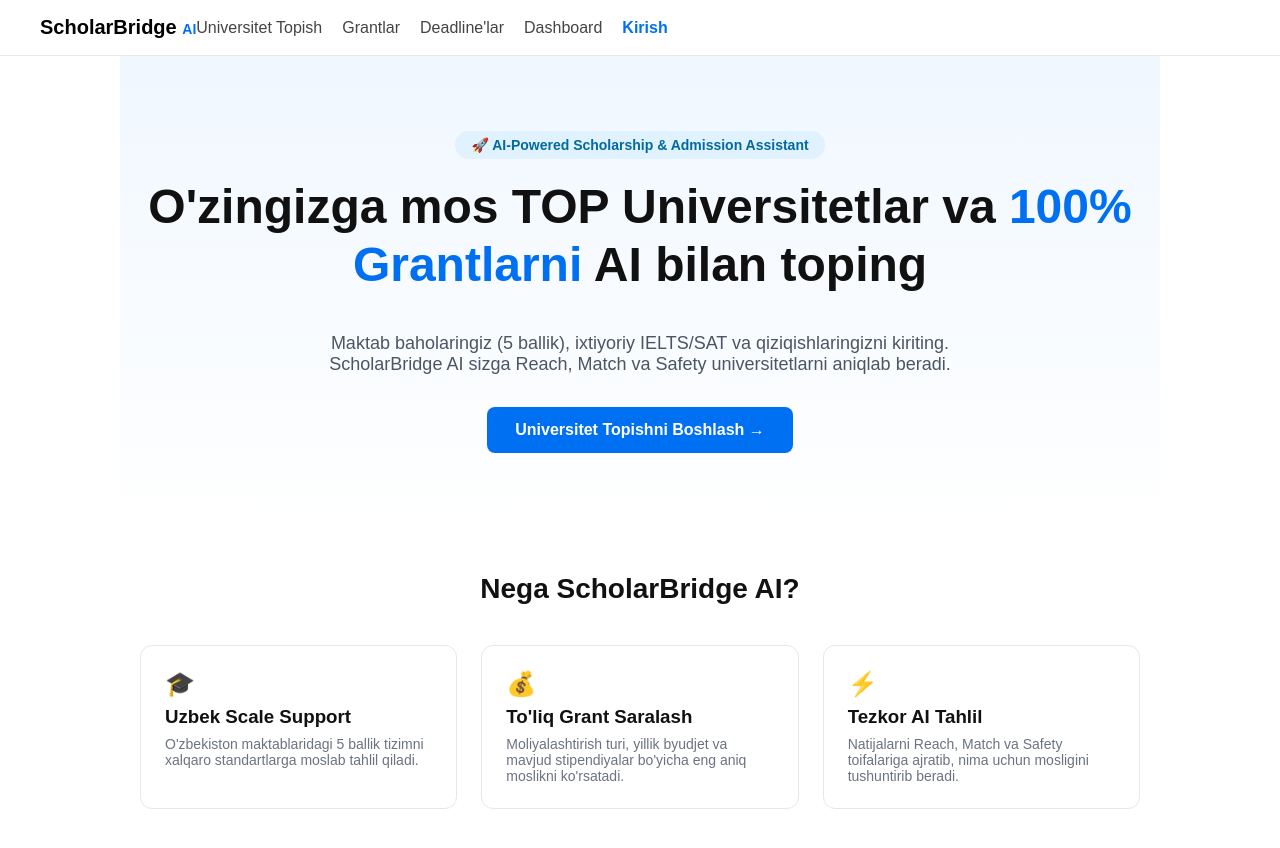
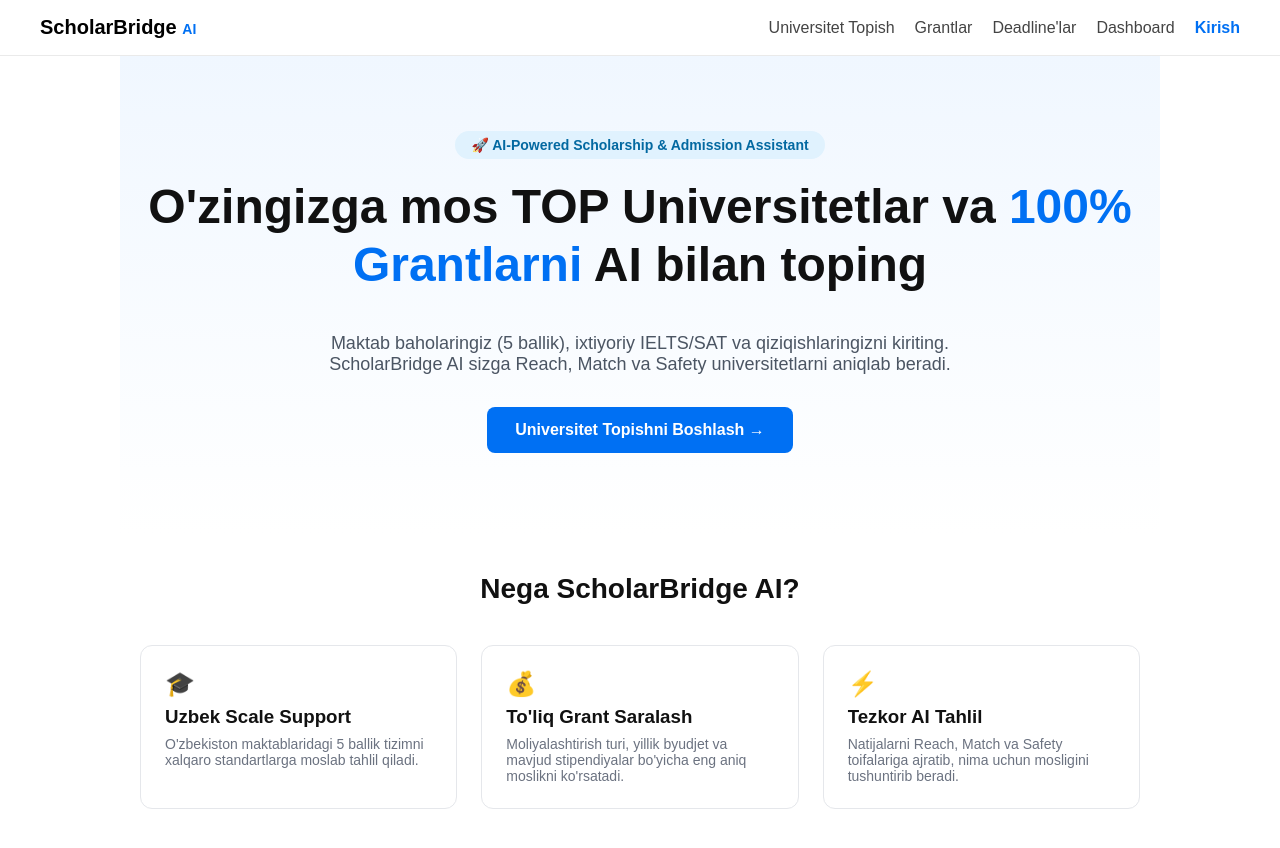
Before and after one commit to jamijomi344as-jpg/ScholarBridge, a Next.js app: page / in a window 1280 px wide. Built offline with nearby package versions, Linux system fonts and the light colour scheme.

Commit message:
Update Navbar.tsx

```diff
--- a/components/Navbar.tsx
+++ b/components/Navbar.tsx
@@ -4,7 +4,7 @@
   return (
     <nav style={{
       display: 'flex',
-      justify: 'space-between',
+      justifyContent: 'space-between',
       alignItems: 'center',
       padding: '16px 40px',
       borderBottom: '1px solid #eaeaea',
```
